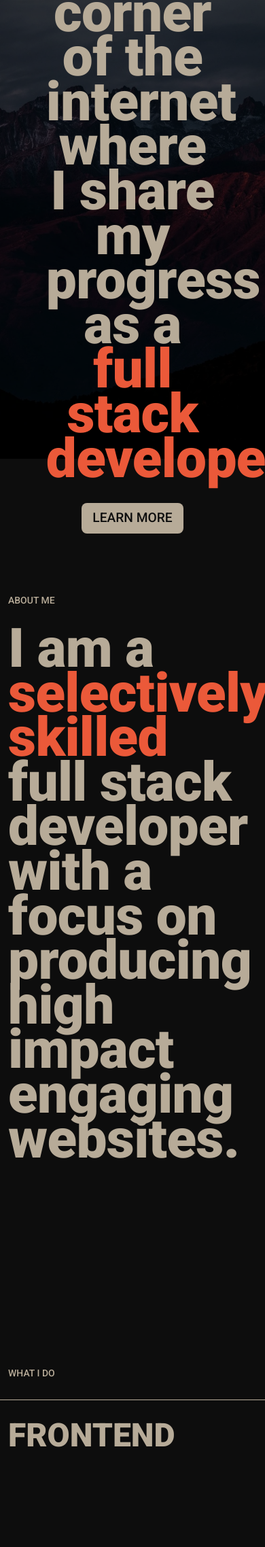
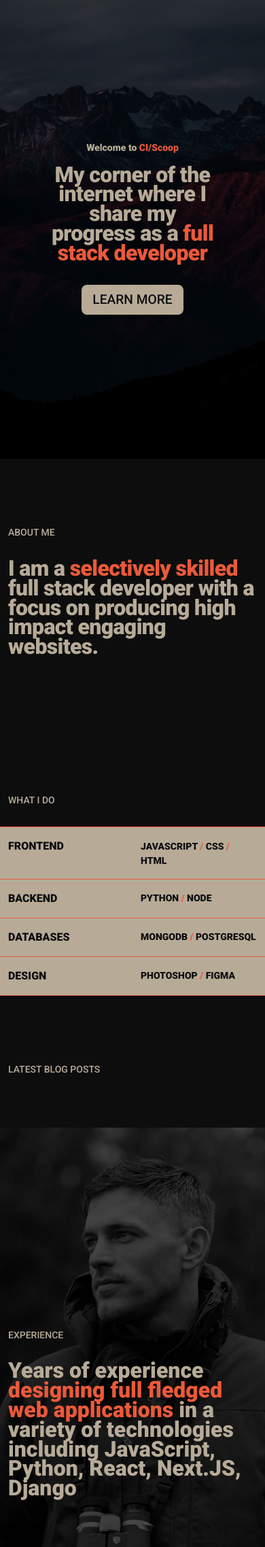
Before and after one commit to JaimieHemmings/ciscoop, a Flask app: page / in a window 390 px wide; the page is wider, and only the part inside the window is pictured. Shown: the part 56-2332 px from the top of that part at 68% size. Run offline with Flask 3, Linux system fonts and the light colour scheme; some libraries are stand-ins or nearby versions.

Commit message:
add: some responsiveness to homepage sections

```diff
--- a/ciscoop/static/css/style.css
+++ b/ciscoop/static/css/style.css
@@ -401,3 +401,88 @@ ul.footer-links li a:hover {
 .ck-content p {
   margin-bottom: 1.5rem;
 }
+
+/* End of CKEditor COntent Styles */
+
+/* Mobile Styles */
+
+@media (max-width: 768px) {
+  .about {
+    padding-top: 100px;
+    padding-bottom: 100px;
+  }
+
+  .index-hero p,
+  .about p {
+    font-size: 3rem;
+    line-height: 90%;
+  }
+
+  .experience p {
+    font-size: 2rem;
+    line-height: 90%;
+  }
+
+  .experience {
+    background-position: 80%;
+  }
+
+  .skills ul {
+    border-top: 1px solid #eb5939;
+  }
+
+  .skills ul li:after {
+    background-color: #b7ab98;
+  }
+
+  .skills ul li {
+    border-bottom: 1px solid #eb5939;
+  }
+
+  .skills ul li p {
+    font-size: 1rem;
+  }
+
+  .skills ul li p.small {
+    font-size: 0.875rem;
+    padding-top: 1.1rem;
+    opacity: 1;
+  }
+
+  .skills p.small span {
+    color: #eb5939;
+  }
+
+  .skills ul li:after {
+    top: 0;
+    height: 100%;
+  }
+
+  .skills ul li p {
+    color: #0d0d0d;
+  }
+
+  ul.footer-socials li {
+    padding-left: 20px;
+    margin: 0;
+    padding-bottom: 15px;
+  }
+
+  ul.footer-socials li a {
+    font-size: 1rem;
+  }
+
+  ul.footer-socials li::after {
+    top: 5px;
+    border-left: 10px solid transparent;
+    border-right: 10px solid transparent;
+    border-bottom: 10px solid #eb5939;
+  }
+}
+
+@media (max-width: 576px) {
+  .index-hero p,
+  .about p {
+    font-size: 2rem;
+  }
+}
--- a/ciscoop/templates/edit-post.html
+++ b/ciscoop/templates/edit-post.html
@@ -31,11 +31,12 @@
         placeholder="Enter a preview"
         minlength="5"
         maxlength="50"
+        value="{{ post.preview }}"
         required
       />
       <div class="mb-3">
         <label for="ckeditor" class="form-label mt-3">Content</label>
-        {{ ckeditor.create() }}
+        {{ ckeditor.create(value=post.content) }}
       </div>
       <button type="submit " class="btn btn-primary">Submit Changes</button>
     </fieldset>
--- a/ciscoop/templates/index.html
+++ b/ciscoop/templates/index.html
@@ -34,10 +34,10 @@
     <li>
       <div class="container">
         <div class="row">
-          <div class="col-md-6">
+          <div class="col-6">
             <p>FRONTEND</p>
           </div>
-          <div class="col-md-6">
+          <div class="col-6">
             <p class="small">
               JavaScript <span class="focus-text">/</span> CSS
               <span class="focus-text">/</span> HTML
@@ -49,10 +49,10 @@
     <li>
       <div class="container">
         <div class="row">
-          <div class="col-md-6">
+          <div class="col-6">
             <p>BACKEND</p>
           </div>
-          <div class="col-md-6">
+          <div class="col-6">
             <p class="small">PYTHON <span class="focus-text">/</span> NODE</p>
           </div>
         </div>
@@ -61,10 +61,10 @@
     <li>
       <div class="container">
         <div class="row">
-          <div class="col-md-6">
+          <div class="col-6">
             <p>Databases</p>
           </div>
-          <div class="col-md-6">
+          <div class="col-6">
             <p class="small">
               MongoDB <span class="focus-text">/</span> PostgreSQL
             </p>
@@ -75,10 +75,10 @@
     <li>
       <div class="container">
         <div class="row">
-          <div class="col-md-6">
+          <div class="col-6">
             <p>DESIGN</p>
           </div>
-          <div class="col-md-6">
+          <div class="col-6">
             <p class="small">
               PHOTOSHOP <span class="focus-text">/</span> FIGMA
             </p>
```
